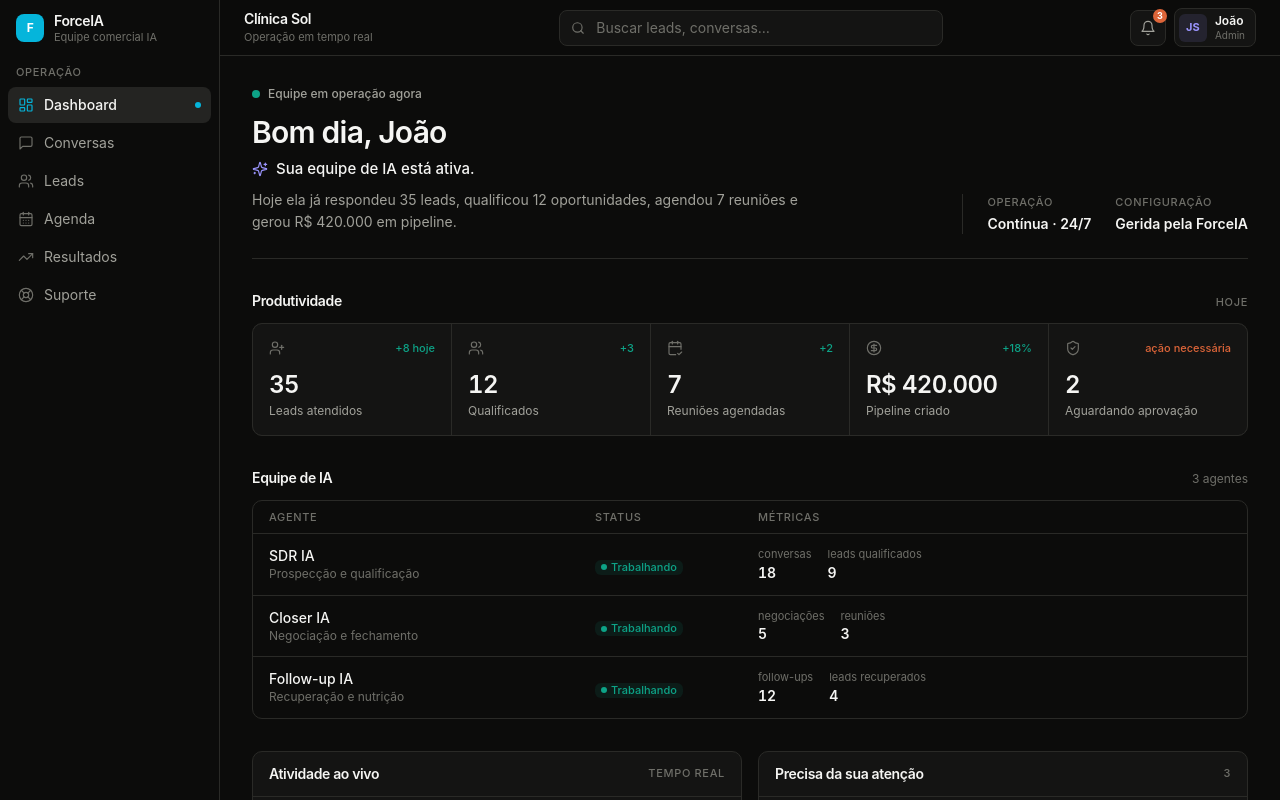
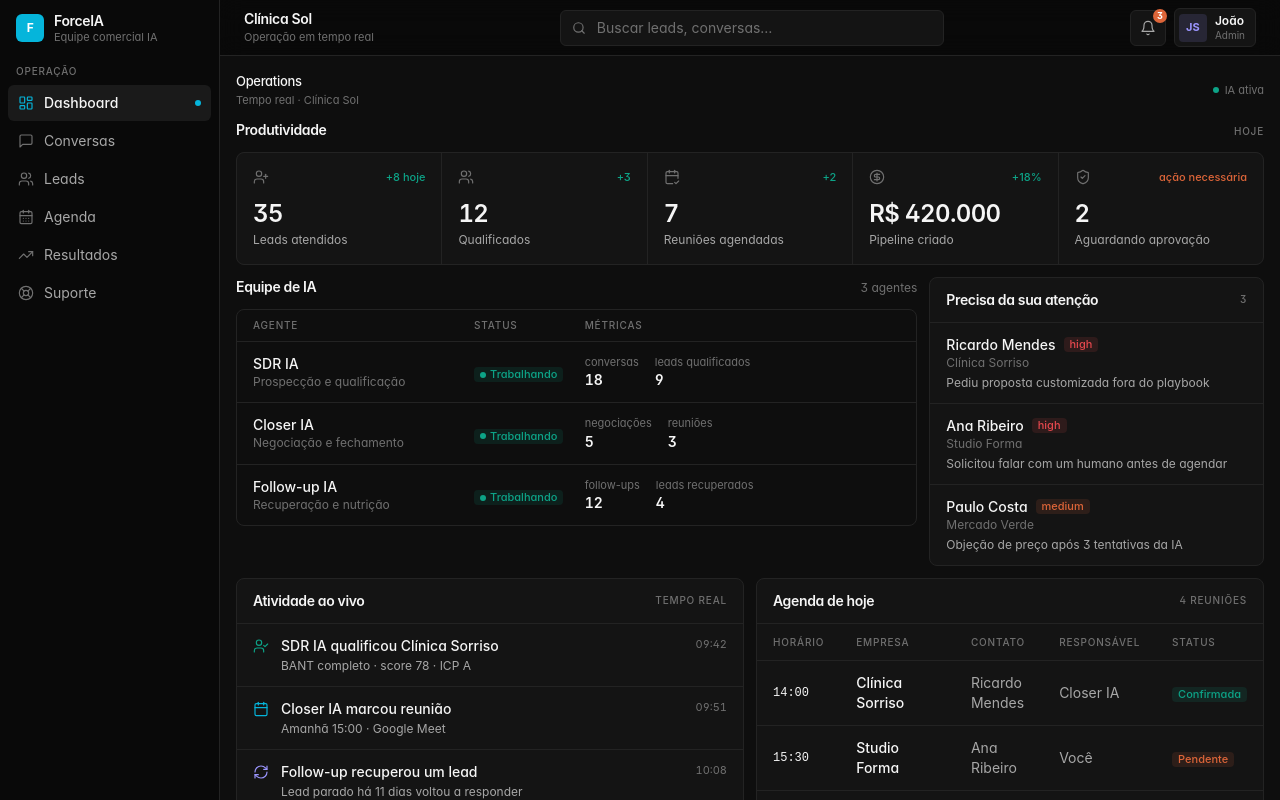
Before and after one commit to jvrm831720/forceia, a Next.js app in the folder dashboard/: page / in a window 1280 px wide. Shown: the top 800 px of the page. Built offline with nearby package versions, Linux system fonts and the light colour scheme.

Commit message:
feat(dashboard): AI OS dark theme, dense operations page

```diff
--- a/dashboard/app/globals.css
+++ b/dashboard/app/globals.css
@@ -2,58 +2,78 @@
 @tailwind components;
 @tailwind utilities;
 
-@import url("https://fonts.googleapis.com/css2?family=IBM+Plex+Mono:wght@400;500&family=Inter:wght@400;500;600;700&family=Outfit:wght@500;600;700&display=swap");
+@import url("https://fonts.googleapis.com/css2?family=IBM+Plex+Mono:wght@400;500;600&family=Inter:wght@400;500;600&display=swap");
 
 :root {
-  color-scheme: light;
-  --background: #f7f7f5;
-  --surface: #ffffff;
-  --surface-hover: #f3f3f1;
-  --surface-strong: #ebebea;
-  --foreground: #111111;
-  --muted: #6b6b66;
-  --soft: #9a9a94;
-  --border: #e8e8e4;
-  --divider: #efefed;
-  --ring: rgba(5, 181, 219, 0.28);
-  --header: rgba(247, 247, 245, 0.88);
+  color-scheme: dark;
+  --background: #090909;
+  --canvas: #0e0e0e;
+  --surface: #141414;
+  --surface-hover: #1a1a1a;
+  --elevated: #1a1a1a;
+  --foreground: #f5f5f5;
+  --muted: #a7a7a7;
+  --soft: #707070;
+  --border: #232323;
+  --divider: #2b2b2b;
+  --ring: rgba(5, 181, 219, 0.35);
+  --header: rgba(9, 9, 9, 0.85);
   --brand: #05b5db;
   --brand-hover: #049fbf;
-  --brand-soft: rgba(5, 181, 219, 0.1);
+  --brand-soft: rgba(5, 181, 219, 0.12);
   --success: #0da387;
-  --success-soft: rgba(13, 163, 135, 0.1);
+  --success-soft: rgba(13, 163, 135, 0.12);
   --ai: #9b95fe;
-  --ai-soft: rgba(155, 149, 254, 0.12);
+  --ai-soft: rgba(155, 149, 254, 0.14);
   --warning: #dd6539;
-  --warning-soft: rgba(221, 101, 57, 0.1);
+  --warning-soft: rgba(221, 101, 57, 0.12);
   --highlight: #f7ca63;
   --highlight-soft: rgba(247, 202, 99, 0.14);
   --danger: #e5484d;
-  --danger-soft: rgba(229, 72, 77, 0.1);
-  --radius-xs: 4px; --radius-sm: 6px; --radius-md: 8px; --radius-lg: 10px; --radius-xl: 12px;
-  --shadow-sm: 0 1px 2px rgba(17, 17, 17, 0.04);
-  --shadow-md: 0 2px 8px rgba(17, 17, 17, 0.05);
-  --shadow-lg: 0 8px 24px rgba(17, 17, 17, 0.06);
-  --shadow-focus: 0 0 0 3px rgba(5, 181, 219, 0.22);
+  --danger-soft: rgba(229, 72, 77, 0.12);
+  --radius-xs: 2px;
+  --radius-sm: 4px;
+  --radius-md: 6px;
+  --radius-lg: 8px;
+  --shadow-sm: none;
+  --shadow-md: none;
+  --shadow-lg: none;
+  --shadow-focus: 0 0 0 2px rgba(5, 181, 219, 0.35);
   --motion-base: 160ms;
   --ease: cubic-bezier(0.2, 0.8, 0.2, 1);
 }
-.dark {
-  color-scheme: dark;
-  --background: #0c0c0b; --surface: #141413; --surface-hover: #1c1c1a; --surface-strong: #242422;
-  --foreground: #f5f5f3; --muted: #a1a19a; --soft: #6f6f69; --border: #2a2a27; --divider: #1f1f1c;
-  --ring: rgba(5, 181, 219, 0.35); --header: rgba(12, 12, 11, 0.88);
-  --shadow-sm: 0 1px 2px rgba(0,0,0,0.35); --shadow-md: 0 2px 8px rgba(0,0,0,0.4); --shadow-lg: 0 8px 24px rgba(0,0,0,0.45);
-}
+
 @layer base {
   * { box-sizing: border-box; border-color: var(--border); }
   html, body { min-height: 100%; }
-  body { background: var(--background); color: var(--foreground); font-family: Inter, ui-sans-serif, system-ui, sans-serif; -webkit-font-smoothing: antialiased; }
-  ::selection { background: rgba(5, 181, 219, 0.18); }
-  * { scrollbar-width: thin; scrollbar-color: var(--border) transparent; }
+  body {
+    background: var(--background);
+    color: var(--foreground);
+    font-family: Inter, ui-sans-serif, system-ui, sans-serif;
+    font-feature-settings: "ss01" on, "cv11" on;
+    -webkit-font-smoothing: antialiased;
+    -moz-osx-font-smoothing: grayscale;
+  }
+  ::selection { background: rgba(5, 181, 219, 0.25); color: #fff; }
+  * { scrollbar-width: thin; scrollbar-color: #2b2b2b transparent; }
   *:focus-visible { outline: none; box-shadow: var(--shadow-focus); }
 }
+
 @layer utilities {
-  .text-label { font-size: 0.6875rem; font-weight: 500; letter-spacing: 0.06em; text-transform: uppercase; color: var(--soft); }
-  .transition-ui { transition-property: color, background-color, border-color, box-shadow, opacity, transform; transition-duration: var(--motion-base); transition-timing-function: var(--ease); }
+  .text-label {
+    font-size: 0.625rem;
+    font-weight: 500;
+    letter-spacing: 0.08em;
+    text-transform: uppercase;
+    color: var(--soft);
+  }
+  .text-mono {
+    font-family: "IBM Plex Mono", ui-monospace, monospace;
+    font-variant-numeric: tabular-nums;
+  }
+  .transition-ui {
+    transition-property: color, background-color, border-color, opacity, transform;
+    transition-duration: var(--motion-base);
+    transition-timing-function: var(--ease);
+  }
 }
--- a/dashboard/app/page.tsx
+++ b/dashboard/app/page.tsx
@@ -1,7 +1,6 @@
 import { ActivityFeed } from "@/components/dashboard/activity-feed";
 import { AgendaToday } from "@/components/dashboard/agenda-today";
 import { AttentionList } from "@/components/dashboard/attention-list";
-import { Hero } from "@/components/dashboard/hero";
 import { MetricCards } from "@/components/dashboard/metric-cards";
 import { TeamSection } from "@/components/dashboard/team-section";
 import { Header } from "@/components/layout/header";
@@ -10,21 +9,44 @@ import { getDashboardData } from "@/lib/dashboard-data";
 
 export default async function DashboardPage() {
   const data = await getDashboardData();
+
   return (
     <div className="flex min-h-screen bg-background">
       <Sidebar />
-      <div className="flex min-w-0 flex-1 flex-col">
-        <Header workspace={data.workspace} notificationsCount={data.notificationsCount} />
-        <main className="flex-1 px-4 py-6 sm:px-6 lg:px-8">
-          <div className="mx-auto flex max-w-6xl flex-col gap-8">
-            <Hero workspace={data.workspace} summary={data.heroSummary} />
+      <div className="flex min-w-0 flex-1 flex-col bg-canvas">
+        <Header
+          workspace={data.workspace}
+          notificationsCount={data.notificationsCount}
+        />
+        <main className="flex-1 px-3 py-3 sm:px-4 sm:py-4">
+          <div className="mx-auto flex max-w-7xl flex-col gap-3">
+            <div className="flex items-center justify-between gap-3">
+              <div>
+                <h1 className="text-[13px] font-medium tracking-tight text-ink">Operations</h1>
+                <p className="text-[11px] text-ink-soft">Tempo real · {data.workspace.companyName}</p>
+              </div>
+              <div className="flex items-center gap-1.5">
+                <span className="relative flex h-1.5 w-1.5">
+                  <span className="absolute inline-flex h-full w-full animate-ping rounded-full bg-success opacity-40" />
+                  <span className="relative inline-flex h-1.5 w-1.5 rounded-full bg-success" />
+                </span>
+                <span className="text-[11px] text-ink-soft">IA ativa</span>
+              </div>
+            </div>
+
             <MetricCards metrics={data.metrics} />
-            <TeamSection agents={data.agents} />
-            <div className="grid gap-4 lg:grid-cols-2">
-              <ActivityFeed items={data.activity} />
+
+            <div className="grid gap-3 lg:grid-cols-3">
+              <div className="lg:col-span-2">
+                <TeamSection agents={data.agents} />
+              </div>
               <AttentionList items={data.attention} />
             </div>
-            <AgendaToday items={data.agenda} />
+
+            <div className="grid gap-3 lg:grid-cols-2">
+              <ActivityFeed items={data.activity} />
+              <AgendaToday items={data.agenda} />
+            </div>
           </div>
         </main>
       </div>
--- a/dashboard/tailwind.config.ts
+++ b/dashboard/tailwind.config.ts
@@ -1,15 +1,38 @@
 import type { Config } from "tailwindcss";
+
 const config: Config = {
-  content: ["./app/**/*.{js,ts,jsx,tsx,mdx}","./components/**/*.{js,ts,jsx,tsx,mdx}","./design-system/**/*.{js,ts,jsx,tsx}"],
+  content: [
+    "./app/**/*.{js,ts,jsx,tsx,mdx}",
+    "./components/**/*.{js,ts,jsx,tsx,mdx}",
+    "./design-system/**/*.{js,ts,jsx,tsx}",
+  ],
   darkMode: "class",
   theme: {
     extend: {
       colors: {
         background: "var(--background)",
-        surface: { DEFAULT: "var(--surface)", hover: "var(--surface-hover)", strong: "var(--surface-strong)", card: "var(--surface)" },
-        ink: { DEFAULT: "var(--foreground)", muted: "var(--muted)", soft: "var(--soft)" },
-        border: { DEFAULT: "var(--border)", soft: "var(--divider)" },
-        brand: { DEFAULT: "var(--brand)", hover: "var(--brand-hover)", soft: "var(--brand-soft)" },
+        canvas: "var(--canvas)",
+        surface: {
+          DEFAULT: "var(--surface)",
+          hover: "var(--surface-hover)",
+          strong: "var(--elevated)",
+          card: "var(--surface)",
+        },
+        elevated: "var(--elevated)",
+        ink: {
+          DEFAULT: "var(--foreground)",
+          muted: "var(--muted)",
+          soft: "var(--soft)",
+        },
+        border: {
+          DEFAULT: "var(--border)",
+          soft: "var(--divider)",
+        },
+        brand: {
+          DEFAULT: "var(--brand)",
+          hover: "var(--brand-hover)",
+          soft: "var(--brand-soft)",
+        },
         success: { DEFAULT: "var(--success)", soft: "var(--success-soft)" },
         ai: { DEFAULT: "var(--ai)", soft: "var(--ai-soft)" },
         alert: { DEFAULT: "var(--warning)", soft: "var(--warning-soft)" },
@@ -18,16 +41,30 @@ const config: Config = {
         danger: { DEFAULT: "var(--danger)", soft: "var(--danger-soft)" },
       },
       fontFamily: {
-        sans: ["Inter","ui-sans-serif","system-ui","sans-serif"],
-        display: ["Outfit","Inter","ui-sans-serif","system-ui","sans-serif"],
-        mono: ["IBM Plex Mono","ui-monospace","monospace"],
+        sans: ["Inter", "ui-sans-serif", "system-ui", "sans-serif"],
+        display: ["Inter", "ui-sans-serif", "system-ui", "sans-serif"],
+        mono: ["IBM Plex Mono", "ui-monospace", "monospace"],
       },
-      boxShadow: { sm: "var(--shadow-sm)", card: "var(--shadow-sm)", soft: "var(--shadow-md)", lg: "var(--shadow-lg)", focus: "var(--shadow-focus)" },
-      borderRadius: { xs: "var(--radius-xs)", sm: "var(--radius-sm)", md: "var(--radius-md)", lg: "var(--radius-lg)", xl: "var(--radius-xl)", "2xl": "var(--radius-xl)" },
-      transitionDuration: { fast: "120ms", base: "160ms", slow: "200ms" },
+      boxShadow: {
+        sm: "none",
+        card: "none",
+        soft: "none",
+        lg: "none",
+        focus: "var(--shadow-focus)",
+      },
+      borderRadius: {
+        xs: "var(--radius-xs)",
+        sm: "var(--radius-sm)",
+        md: "var(--radius-md)",
+        lg: "var(--radius-lg)",
+        xl: "var(--radius-lg)",
+        "2xl": "var(--radius-lg)",
+      },
+      transitionDuration: { fast: "120ms", base: "160ms", slow: "180ms" },
       transitionTimingFunction: { ui: "cubic-bezier(0.2, 0.8, 0.2, 1)" },
     },
   },
   plugins: [],
 };
+
 export default config;
```
